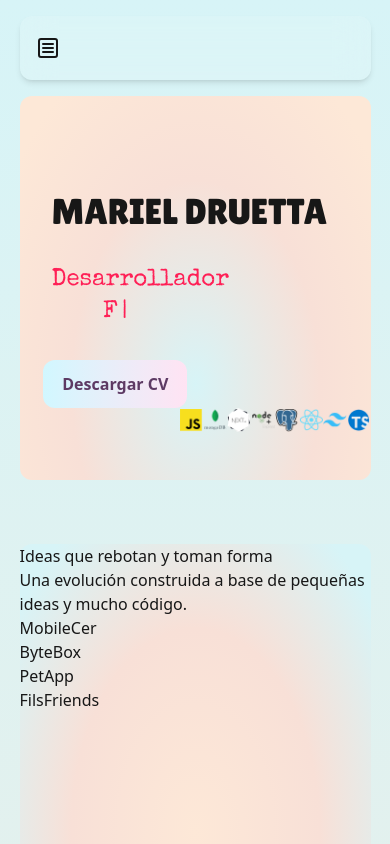
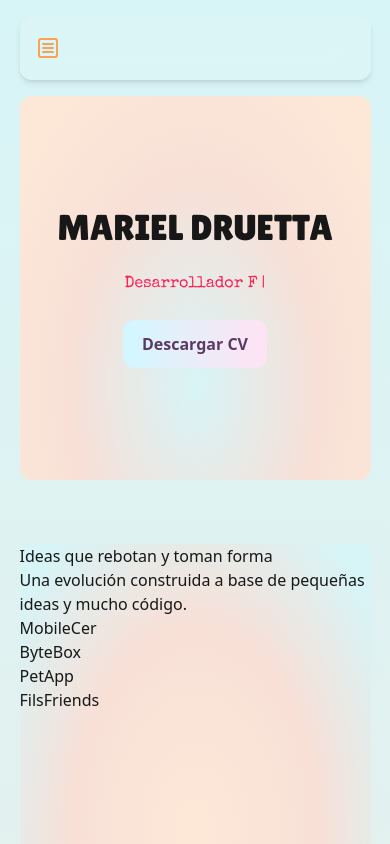
Before and after one commit to MarielDtt/mi-portfolio, a Next.js app: page /home in a window 390 px wide. Shown: the top 844 px of the page. Built offline with nearby package versions, Linux system fonts and the light colour scheme.

Commit message:
modifico color de menu sandwich

```diff
--- a/src/components/inicio/index.tsx
+++ b/src/components/inicio/index.tsx
@@ -1,7 +1,7 @@
 "use client"
 import { useState, useEffect } from "react";
 import { ButtonRounded } from "../buttons";
-import SkillsIcons from "../skillsIcons";
+
 
 const textoAnimado = ["Desarrollador FullStack", "Desarrollador Frontend", "Desarrollador Web"]
 function Inicio() {
@@ -43,14 +43,15 @@ function Inicio() {
     }, [characterByCharacter, borrando, posicionFraseActual]);
 
     return (
-        <div className="w-full h-96 flex flex-col pt-24 pl-8">
+        <>
+            <div className="w-full h-96 flex flex-col pt-24 pl-8  hidden md:flex">
                 <h1 className="font-lilita-custom md:text-6xl text-4xl">
                     MARIEL DRUETTA
                 </h1>
                 <div className="pt-8 ">
                     <h2
                         key={characterByCharacter}
-                    className="text-rose-500 text-2xl text-center w-2/5 special-elite-text"
+                        className="text-[#f7a35c] text-2xl text-center w-2/5 special-elite-text"
                     >
                         {characterByCharacter}
                         <span className="ml-1 animate-pulse">|</span>
@@ -63,12 +64,23 @@ function Inicio() {
                         download text="Descargar CV"
                     />
                 </div>
-            <div className="flex justify-end">
-                <SkillsIcons></SkillsIcons>
+
+            </div>
+            <div className="w-full h-96 flex flex-col items-center justify-center  px-4 text-center md:hidden">
+                <h1 className="font-lilita-custom text-4xl">MARIEL DRUETTA</h1>
+
+                <div className="pt-6">
+                    <h2 className="text-rose-500 text-base special-elite-text">
+                        {characterByCharacter}<span className="ml-1 animate-pulse">|</span>
+                    </h2>
+                </div>
+
+                <div className="pt-6">
+                    <ButtonRounded href="/Mariel Druetta - CV - Front End.pdf" download text="Descargar CV" />
                 </div>
             </div>
+        </>
     )
-
 }
 
 export default Inicio;
--- a/src/components/menuSandwich/index.tsx
+++ b/src/components/menuSandwich/index.tsx
@@ -34,18 +34,18 @@ export function MenuSandwich() {
             handler={setOpen}
         >
             <MenuHandler>
-                <div className="cursor-pointer">
+                <div className="cursor-pointer text-[#f7a35c]">
                     <SquareMenu />
                 </div>
             </MenuHandler>
             <MenuList
-                className="w-48 p-2 rounded-xl bg-white/20 backdrop-blur-md shadow-lg z-50 border border-black"
+                className="w-48 p-2 rounded-xl bg-white/20 backdrop-blur-md shadow-lg z-50 border border-[#f7a35c]"
                 placeholder=""
                 onPointerEnterCapture={() => { }}
                 onPointerLeaveCapture={() => { }}
             >
                 <MenuItem
-                    className="border-b border-black last:border-none hover:bg-white/30 transition-colors duration-200 rounded-md"
+                    className="border-b border-[#f7a35c] last:border-none rounded-md"
                     placeholder=""
                     onPointerEnterCapture={() => { }}
                     onPointerLeaveCapture={() => { }}
@@ -53,7 +53,7 @@ export function MenuSandwich() {
                     <a href="#inicio"> Inicio </a>
                 </MenuItem>
                 <MenuItem
-                    className="border-b border-black last:border-none hover:bg-white/30 transition-colors duration-200 rounded-md"
+                    className="border-b border-[#f7a35c] last:border-none rounded-md"
                     placeholder=""
                     onPointerEnterCapture={() => { }}
                     onPointerLeaveCapture={() => { }}
@@ -61,21 +61,21 @@ export function MenuSandwich() {
                     <a href="#proyectos">Proyectos</a>
                 </MenuItem>
                 <MenuItem
-                    className="border-b border-black last:border-none hover:bg-white/30 transition-colors duration-200 rounded-md"
+                    className="border-b border-[#f7a35c] last:border-none rounded-md"
                     placeholder=""
                     onPointerEnterCapture={() => { }}
                     onPointerLeaveCapture={() => { }}
                 >
                     <a href="#tecnologias"> Tecnologías </a>
                 </MenuItem>
-                <MenuItem className="border-b border-black last:border-none hover:bg-white/30 transition-colors duration-200 rounded-md"
+                <MenuItem className="border-b border-[#f7a35c] last:border-none rounded-md"
                     placeholder=""
                     onPointerEnterCapture={() => { }}
                     onPointerLeaveCapture={() => { }}
                 >
                     <a href="#sobremi"> Sobre mí </a>
                 </MenuItem>
-                <MenuItem className="border-b border-black last:border-none hover:bg-white/30 transition-colors duration-200 rounded-md"
+                <MenuItem className="border-b border-[#f7a35c] last:border-none rounded-md"
                     placeholder=""
                     onPointerEnterCapture={() => { }}
                     onPointerLeaveCapture={() => { }}
```
Lines whose indentation alone changed are shown as unchanged.
